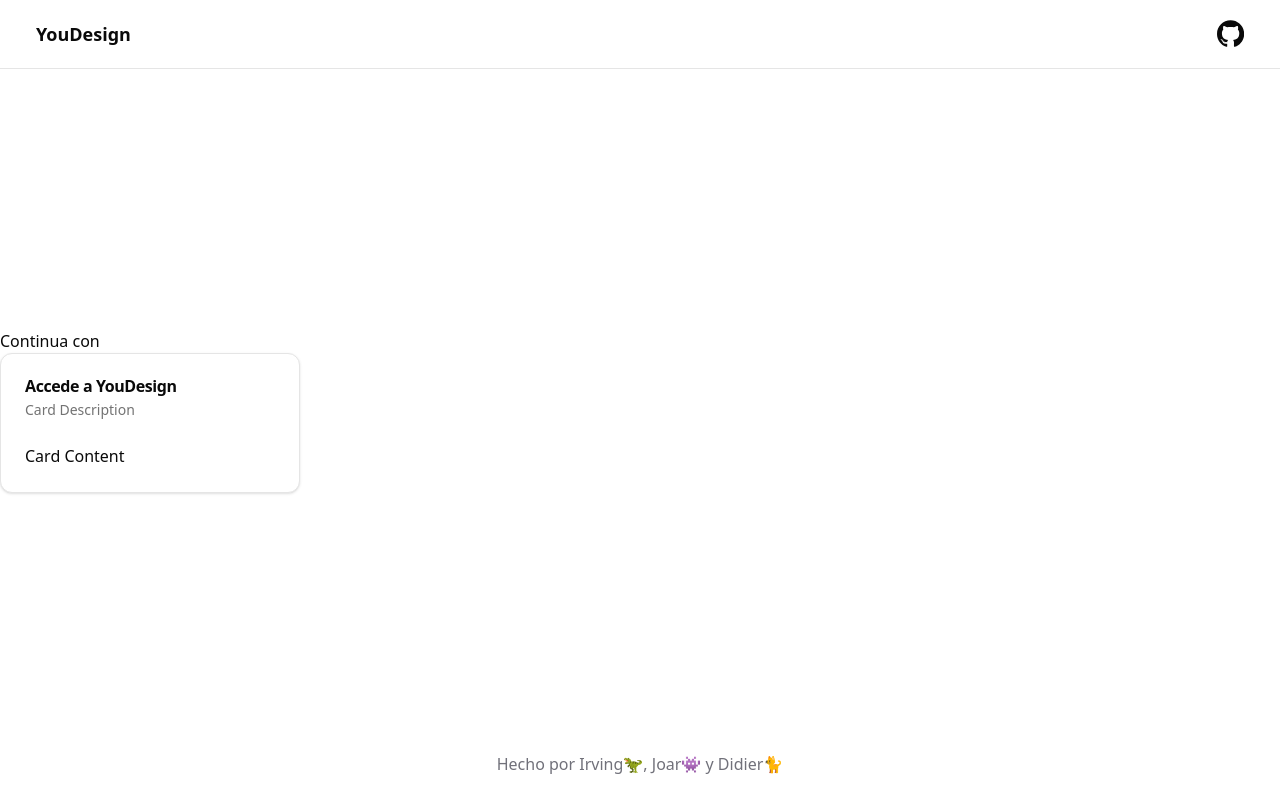
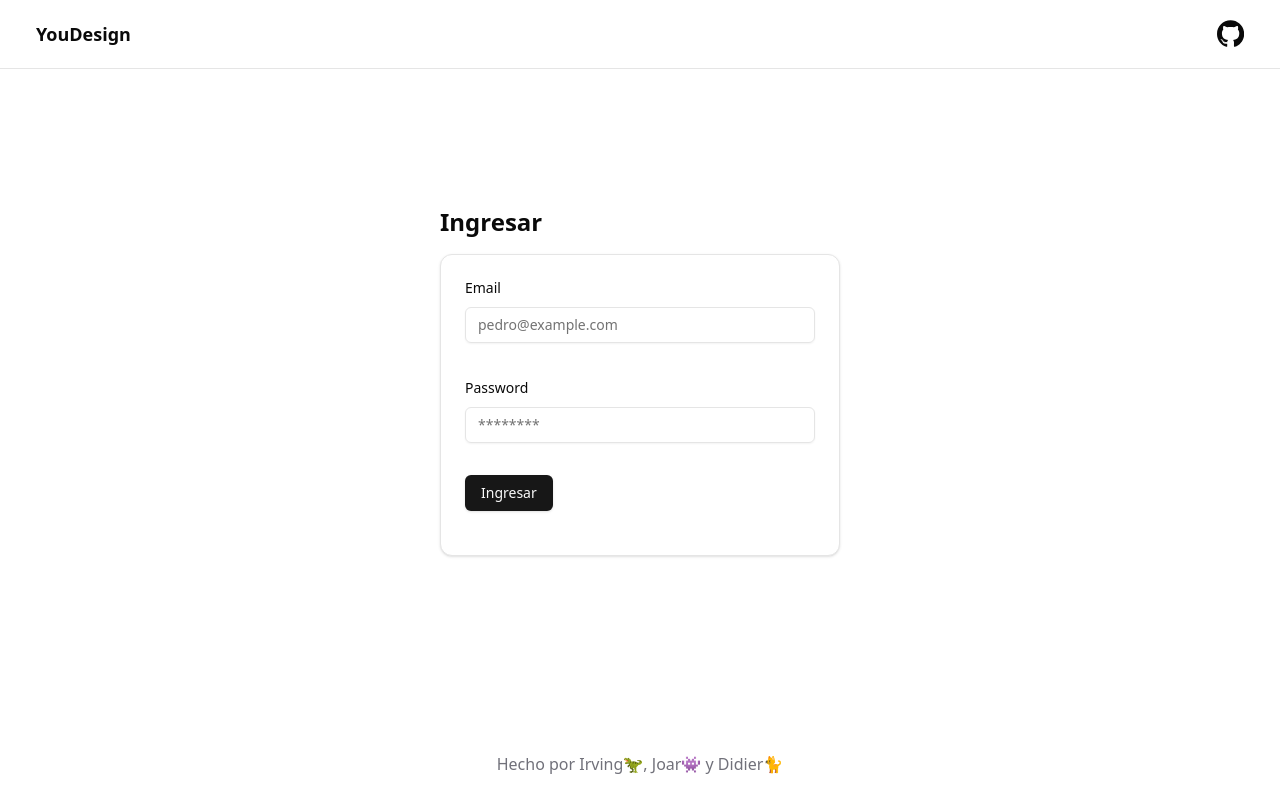
Before and after one commit to Irving-8man/you-design, a Next.js app: page /auth/login in a window 1280 px wide. Built offline with nearby package versions, Linux system fonts and the light colour scheme.

Commit message:
ADD: Complete login, working in sessions

```diff
--- a/app/api/auth/[...nextauth]/route.ts
+++ b/app/api/auth/[...nextauth]/route.ts
@@ -23,18 +23,18 @@
           })
 
           // 3 devolver resultado
-          if(!userEncontrado){
-            return null;
-          }
+          if(!userEncontrado) throw new Error('Usuario no encontrado')
+
           const validado = await verificarPassword(credentials.password,userEncontrado.password)
-          if(!validado) return null;
+
+          if(!validado) throw new Error('Credenciales no validas')
           return{
             id:userEncontrado.id,
             nombreUsuario: userEncontrado.nombreUsuario,
             email: userEncontrado.email
           }
         }else{
-          return null;
+          throw new Error('No llegaron credenciales')
         }
       }
     })
--- a/app/auth/login/page.tsx
+++ b/app/auth/login/page.tsx
@@ -1,47 +1,118 @@
-//import {signIn} from 'next-auth/react'
+'use client';
+import { zodResolver } from '@hookform/resolvers/zod';
+import { useForm } from 'react-hook-form';
+import { z } from 'zod';
+import { Button } from '@/app/components/button';
+import { Form, FormControl, FormField, FormItem, FormLabel,FormMessage,} from '@/app/components/form';
+import { Input } from '@/app/components/input';
+import { Card, CardContent } from '@/app/components/card';
+import { formLogin } from '@/app/lib/formsZod';
+import { useRouter } from 'next/navigation';
+import { signIn } from 'next-auth/react';
+import { useState } from 'react';
 import Header from '@/app/ui/layout/header-index';
 import Footer from '@/app/ui/layout/footer-index';
 
-import {
-  Card,
-  CardContent,
-  CardDescription,
-  CardHeader,
-  CardTitle,
-} from '@/app/components/card';
 
 export default function Page() {
-
   //Estilos
   const classMain = 'min-h-[100vh] flex flex-col justify-between py-15';
-  const classMain__card = "max-w-[300px]"
-  /**
-   *  <button onClick={async ()=>{
-        const result = await signIn(SERVICES.GITHUB,{
-          callbackUrl:"/dashboard",
+  const classMain__contentForm = 'flex flex-row justify-center mt-5 mb-20';
+  const classMain__contentForm_cap = "flex flex-col nowrap justify-center gap-4";
+  const classMain__title = "text-2xl font-bold";
+  const classMain__form = 'w-[400px]';
+
+  //Estados del formulario
+  const STATUS_LOGIN = {
+
+  }
+
+  //hooks
+  const router = useRouter()
+
+  // 1. Define tu form.
+  const form = useForm<z.infer<typeof formLogin>>({
+    resolver: zodResolver(formLogin),
+    defaultValues: {
+      email: '',
+      password:''
+    },
+  });
+
+  // 2. Define un submit handler.
+  async function onSubmit(values: z.infer<typeof formLogin>) {
+    const res = await signIn('credentials',{
+      email:values.email,
+      password:values.password,
       redirect:false,
     })
-      }}>
-        Continua con {SERVICES.GITHUB}
-      </button>
-   */
+
+    if(res !== undefined){
+      if(res.ok){
+        router.push('/dashboard')
+      }else{
+        alert(res.error)
+      }
+    }
+  }
+
   return (
     <main className={classMain}>
       <Header />
-      <div>
-        <button>Continua con</button>
-
-        <div className={classMain__card} >
-          <Card>
-            <CardHeader>
-              <CardTitle>Accede a YouDesign</CardTitle>
-              <CardDescription>Card Description</CardDescription>
-            </CardHeader>
+      <div className={classMain__contentForm}>
+        <section className={classMain__contentForm_cap}>
+          <h1 className={classMain__title}>Ingresar</h1>
+          <div className={classMain__form}>
+            <Card className="py-5">
               <CardContent>
-              <p>Card Content</p>
+                <Form {...form}>
+                  <form
+                    onSubmit={form.handleSubmit(onSubmit)}
+                    className="space-y-8"
+                  >
+                    {/**Email*/}
+                    <FormField
+                      control={form.control}
+                      name="email"
+                      render={({ field }) => (
+                        <FormItem>
+                          <FormLabel>Email</FormLabel>
+                          <FormControl>
+                            <Input
+                              type="email"
+                              placeholder="pedro@example.com"
+                              {...field}
+                            />
+                          </FormControl>
+                          <FormMessage />
+                        </FormItem>
+                      )}
+                    />
+                    {/**password*/}
+                    <FormField
+                      control={form.control}
+                      name="password"
+                      render={({ field }) => (
+                        <FormItem>
+                          <FormLabel>Password</FormLabel>
+                          <FormControl>
+                            <Input
+                              type="password"
+                              placeholder="********"
+                              {...field}
+                            />
+                          </FormControl>
+                          <FormMessage />
+                        </FormItem>
+                      )}
+                    />
+                    <Button type="submit">Ingresar</Button>
+                  </form>
+                </Form>
               </CardContent>
             </Card>
           </div>
+        </section>
       </div>
       <Footer />
     </main>
--- a/app/auth/registro/page.tsx
+++ b/app/auth/registro/page.tsx
@@ -8,6 +8,7 @@
 import { Card, CardContent } from '@/app/components/card';
 import { formSchema } from '@/app/lib/formsZod';
 import { useRouter } from 'next/navigation'
+import { useState } from 'react';
 import Header from '@/app/ui/layout/header-index';
 import Footer from '@/app/ui/layout/footer-index';
 
@@ -19,6 +20,11 @@
   const classMain__contentForm_cap = "flex flex-col nowrap justify-center gap-4";
   const classMain__title = "text-2xl font-bold";
   const classMain__form = 'w-[400px]';
+
+  //Estados de registro
+  const STATUS_REGISTRO = {
+
+  }
 
   //hooks
   const router = useRouter()
--- a/app/dashboard/page.tsx
+++ b/app/dashboard/page.tsx
@@ -1,5 +1,6 @@
 //import { getServerSession } from 'next-auth'
 //import ButtonSignout from '@/app/components/button-signout'
+import Footer from '@/app/ui/layout/footer-index';
 
 export default async function Page() {
   //hooks
@@ -10,6 +11,7 @@
       <h1>Bienvenido Irving </h1>
       <p>Correo geyler0502@outlook.com</p>
       <p>hola</p>
+      <Footer/>
     </div>
   )
 }
--- a/app/lib/formsZod.ts
+++ b/app/lib/formsZod.ts
@@ -12,3 +12,9 @@
   message: "Los passwords no son iguales.",
   path: ["confirmPassword"], // Esto enfoca el error en el campo confirmPassword
 });
+
+
+export const formLogin = z.object({
+  email: z.string().email({ message: "Invalido email." }),
+  password: z.string().min(1, "El campo de password no debe estar vacío.")
+});
```
Lines whose indentation alone changed are shown as unchanged.
